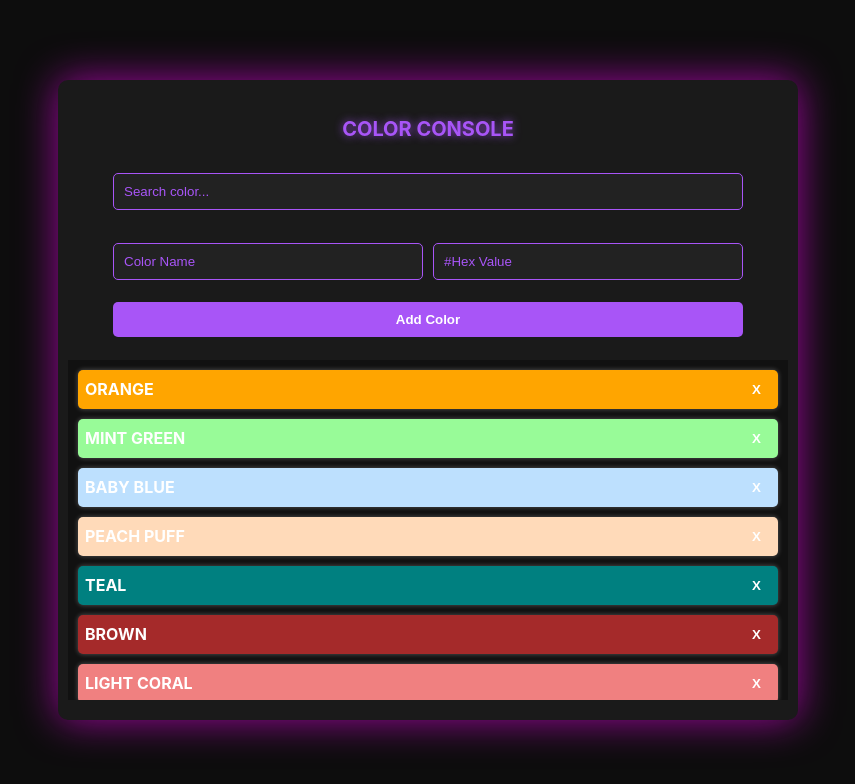
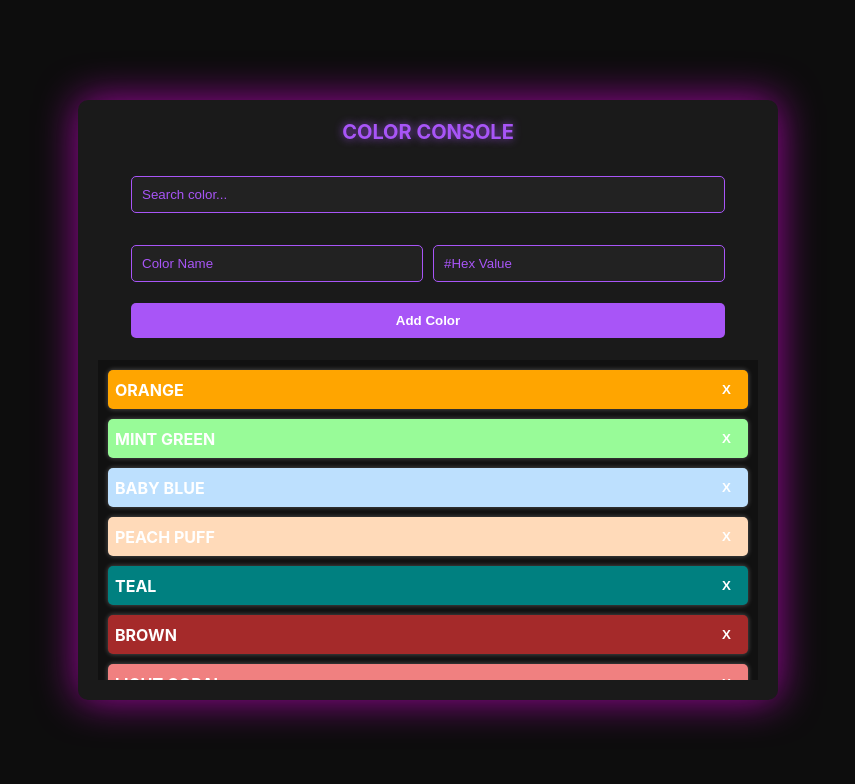
Before and after one commit to janam126/The-Unit-Color-Challenge, a React (Create React App) app: page / in a window 1280 px wide. Shown: the top 784 px of the page, without its empty margins (212-1067 px from the left). Built offline with nearby package versions, Linux system fonts and the light colour scheme; data requests are answered from the project's data file.

Commit message:
clean up

```diff
--- a/src/App.css
+++ /dev/null
@@ -1,38 +0,0 @@
-.App {
-   text-align: center;
-}
-
-.App-logo {
-   height: 40vmin;
-   pointer-events: none;
-}
-
-@media (prefers-reduced-motion: no-preference) {
-   .App-logo {
-      animation: App-logo-spin infinite 20s linear;
-   }
-}
-
-.App-header {
-   background-color: #282c34;
-   min-height: 100vh;
-   display: flex;
-   flex-direction: column;
-   align-items: center;
-   justify-content: center;
-   font-size: calc(10px + 2vmin);
-   color: white;
-}
-
-.App-link {
-   color: #61dafb;
-}
-
-@keyframes App-logo-spin {
-   from {
-      transform: rotate(0deg);
-   }
-   to {
-      transform: rotate(360deg);
-   }
-}
--- a/src/App.tsx
+++ b/src/App.tsx
@@ -1,4 +1,3 @@
-import "./App.css";
 import AppRouter from "./router";
 
 function App() {
--- /dev/null
+++ b/src/GlobalStyle.ts
@@ -0,0 +1,23 @@
+import { createGlobalStyle } from "styled-components";
+
+const GlobalStyle = createGlobalStyle`
+  * {
+    margin: 0;
+    padding: 0;
+    box-sizing: border-box;
+  }
+
+  body {
+    font-family: -apple-system, BlinkMacSystemFont, "Segoe UI", "Roboto", "Oxygen", "Ubuntu",
+      "Cantarell", "Fira Sans", "Droid Sans", "Helvetica Neue", sans-serif;
+    -webkit-font-smoothing: antialiased;
+    -moz-osx-font-smoothing: grayscale;
+    overflow-x: hidden;
+  }
+
+  code {
+    font-family: source-code-pro, Menlo, Monaco, Consolas, "Courier New", monospace;
+  }
+`;
+
+export default GlobalStyle;
--- a/src/index.css
+++ /dev/null
@@ -1,12 +0,0 @@
-body {
-   margin: 0;
-   font-family:
-      -apple-system, BlinkMacSystemFont, "Segoe UI", "Roboto", "Oxygen", "Ubuntu", "Cantarell", "Fira Sans",
-      "Droid Sans", "Helvetica Neue", sans-serif;
-   -webkit-font-smoothing: antialiased;
-   -moz-osx-font-smoothing: grayscale;
-}
-
-code {
-   font-family: source-code-pro, Menlo, Monaco, Consolas, "Courier New", monospace;
-}
--- a/src/index.tsx
+++ b/src/index.tsx
@@ -1,12 +1,13 @@
 import ReactDOM from "react-dom/client";
 import { Provider } from "react-redux";
 import App from "./App";
-import "./index.css";
+import GlobalStyle from "./GlobalStyle";
 import store from "./store/store";
 
 const root = ReactDOM.createRoot(document.getElementById("root") as HTMLElement);
 root.render(
    <Provider store={store}>
+      <GlobalStyle />
       <App />
    </Provider>,
 );
--- a/src/react-app-env.d.ts
+++ /dev/null
@@ -1 +0,0 @@
-/// <reference types="react-scripts" />
```
Also changed, not shown: src/reportWebVitals.ts (deleted, +0 -15 lines), src/logo.svg (deleted).
